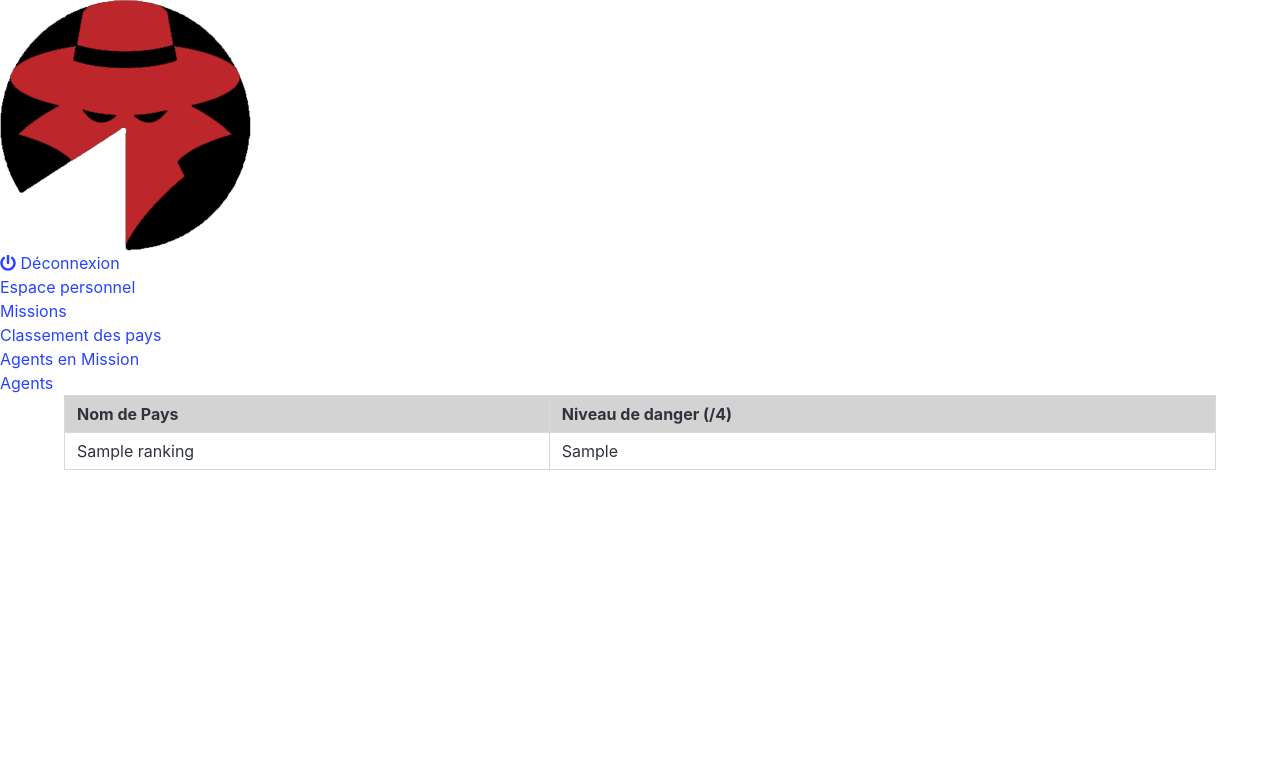
After one commit to NT-me/siteIASA, a PHP site: page /pays_ranking.php in a window 1280 px wide. The commit adds this page. Shown: the top 773 px of the page. Run offline with PHP 8.4, Linux system fonts and the light colour scheme; the visitor is signed in with stand-in values (Sample User, id 1); tables that the repository leaves empty or names only in its code hold one stand-in row (values such as "Sample post"); some libraries are stand-ins or nearby versions.

Commit message:
pays_ranking en cours

```diff
--- /dev/null
+++ b/src/pays_ranking.php
@@ -0,0 +1,89 @@
+<html>
+<head>
+  <meta name="author" content="Théo Nardin & Alexandre De freitas">
+  <meta charset="utf-8">
+  <meta name="viewport" content="width=device-width, initial-scale=1">
+  <title>IASA</title>
+  <link rel="icon" href="Favicon.png">
+  <!--<link rel="stylesheet" href="https://cdnjs.cloudflare.com/ajax/libs/bulma/0.7.2/css/bulma.min.css">-->
+  <link rel="stylesheet" href="//fonts.googleapis.com/css?family=Roboto:300,300italic,700,700italic">
+  <script defer src="https://use.fontawesome.com/releases/v5.3.1/js/all.js"></script>
+  <link rel="stylesheet" href="../style/style.css">
+  <link rel="stylesheet" href="../style/bulma.css">
+
+  <?php
+  // Vérfie qu'aucune déconnection n'a été demandée.
+  include 'deconnexion.php';
+  deco();
+
+  // Récupère le niveau d'accès de la personne
+  $niv = $_SESSION['lvl_acc'];
+  $prenom = $_SESSION['prenom'];
+  $nom = $_SESSION['nom'];
+  $age = $_SESSION['age'];
+  $sexe = $_SESSION['sexe'];
+  $pays = $_SESSION['pays'];
+  ?>
+</head>
+<body>
+  <body>
+    <div class="high-bar">
+    <ul>
+      <img src="Favicon.png">
+      <li ><a class="deco-button" href="principale.php?deconnexion=true"><i class="fas fa-power-off"></i> Déconnexion</a></li>
+    </ul>
+    </div>
+
+    <div class="general-menu">
+      <ul>
+        <li><a href="principale.php">Espace personnel</a></li>
+        <li><a href="mission.php">Missions</a></li>
+        <li><a href="pays_ranking.php">Classement des pays</a></li>
+        <?php
+        if ($niv >= 1){
+          print "<li><a href=\".php\" >Agents en Mission</a></li>" ;
+          print "<li><a href=\".php\" >Agents</a></li>" ;
+          if ($niv == 2){
+            print "<li><a href=\".php\" >Chefs des services</a></li>" ;
+            print "<li><a href=\".php\" >RH agence</a></li>" ;
+          }
+        }
+        ?>
+      </ul>
+    </div>
+
+    <div class="container is medium" style="margin-bottom: 2%">
+      <table class="table is-fullwidth is-bordered is-hoverable">
+        <tbody>
+          <tr style="background-color: lightgrey">
+            <th>Nom de Pays</th>
+            <th>Niveau de danger (/4)</th>
+          </tr>
+          <?php
+          // connexion à la base de données
+          $db_username = 'agent';
+          $db_password = 'IDagnIASA_';
+          $db_name     = 'iasa';
+          $db_host     = 'localhost';
+          $db = mysqli_connect($db_host, $db_username, $db_password,$db_name)
+                 or die('could not connect to database');
+
+          $requete_pr = "SELECT * FROM pays_ranking";
+
+          $exec_pr = mysqli_query($db,$requete_pr);
+
+          while($data = mysqli_fetch_array($exec_pr))
+          {
+            echo "<tr>";
+            echo "<td>".$data['nom']."</td><td>".$data['niv_danger']."</td>" ;
+            echo "</tr>";
+          }
+
+          mysqli_close($db); // fermer la connexion
+
+          ?>
+        </tbody>
+      </table>
+  </div>
+</body>
+</html>
--- a/style/style.css
+++ b/style/style.css
@@ -3,6 +3,10 @@
  font-family: orator std;
  letter-spacing: -1.5px;
 }
+
+/*body{
+  background-color: #56585b;
+}*/
 
 #container{
     width:400px;
@@ -122,5 +126,6 @@ input[type=submit]:hover {
   width: 450px;
   margin-left: auto;
   margin-right: auto;
+  margin-top: 2%;
 
 }
```
Also changed, not shown: src/principale.php (+59 -5 lines).
